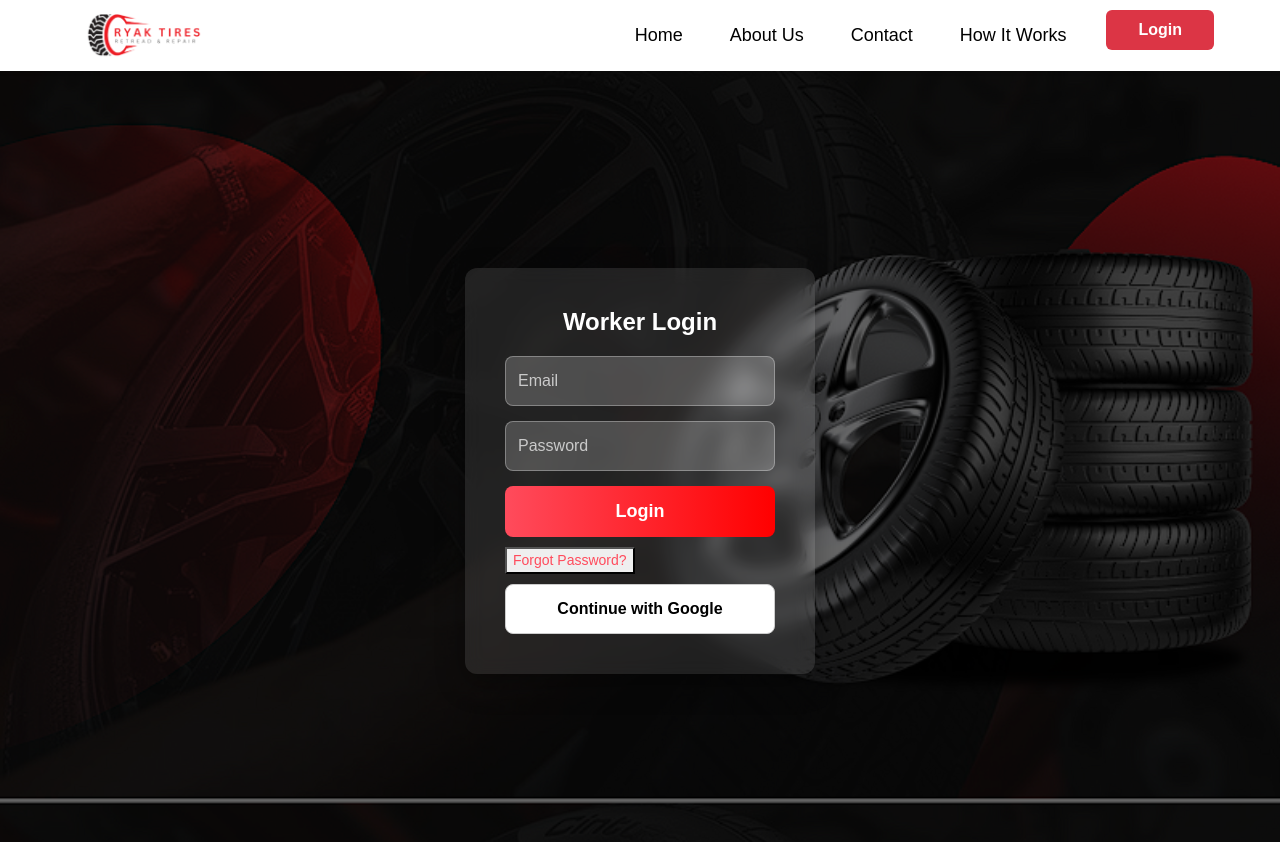
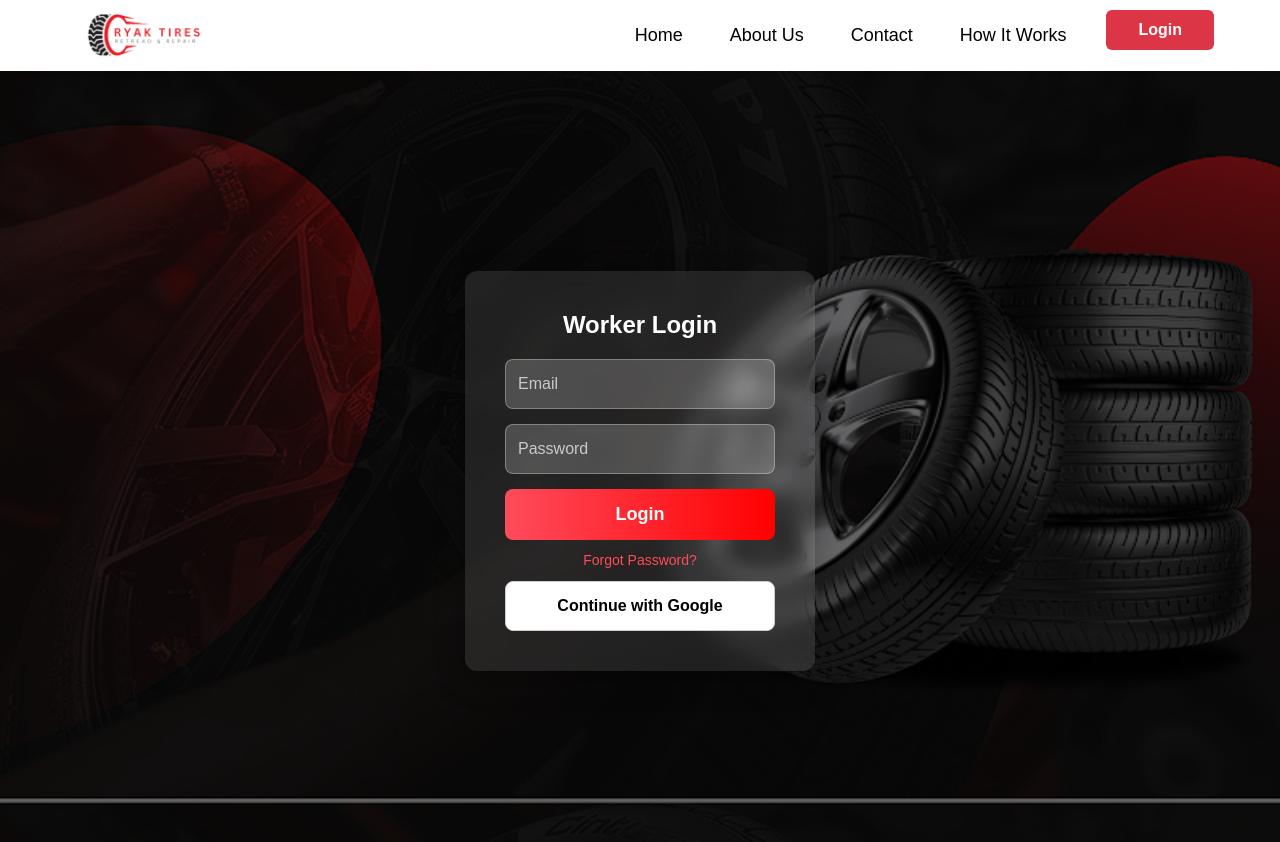
Before and after one commit to Hasindu071/tyre-repair-and-retreding-management-system, a React (Create React App) app in the folder frontend/: page /login/worker in a window 1280 px wide. Shown: the top 842 px of the page. Built offline with nearby package versions, Linux system fonts and the light colour scheme.

Commit message:
worker login update

```diff
--- a/frontend/src/pages/WorkerLogin.js
+++ b/frontend/src/pages/WorkerLogin.js
@@ -140,7 +140,7 @@ const WorkerLogin = () => {
                         </form>
                     )}
                     <div className="worker-login-options">
-                        <button className="worker-forgot-password" onClick={() => setResetMode(true)}>Forgot Password?</button>
+                        <p className="worker-forgot-password" onClick={() => setResetMode(true)}>Forgot Password?</p>
                         <button className="worker-google-login" onClick={handleGoogleLogin}>Continue with Google</button>
                     </div>
                 </div>
```
